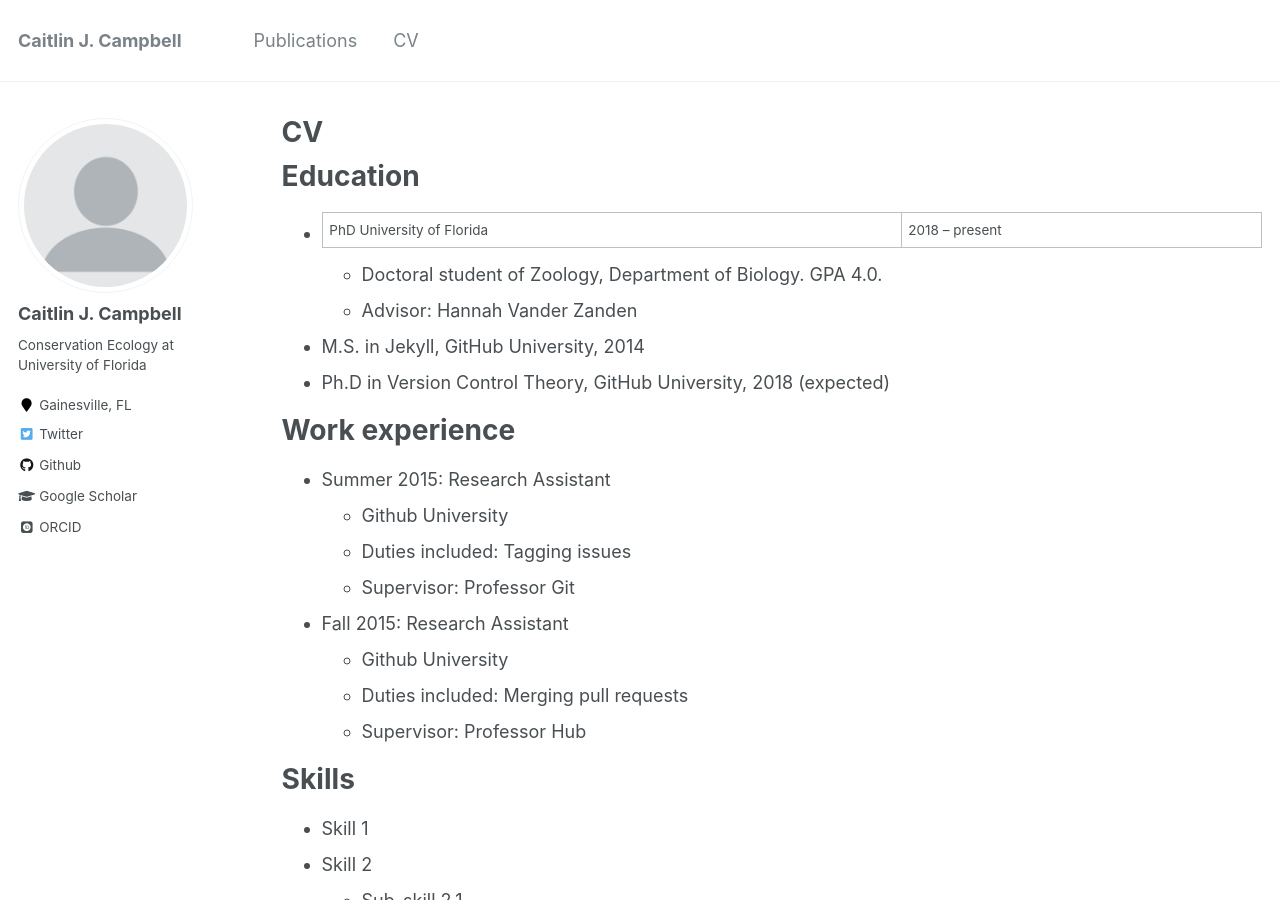
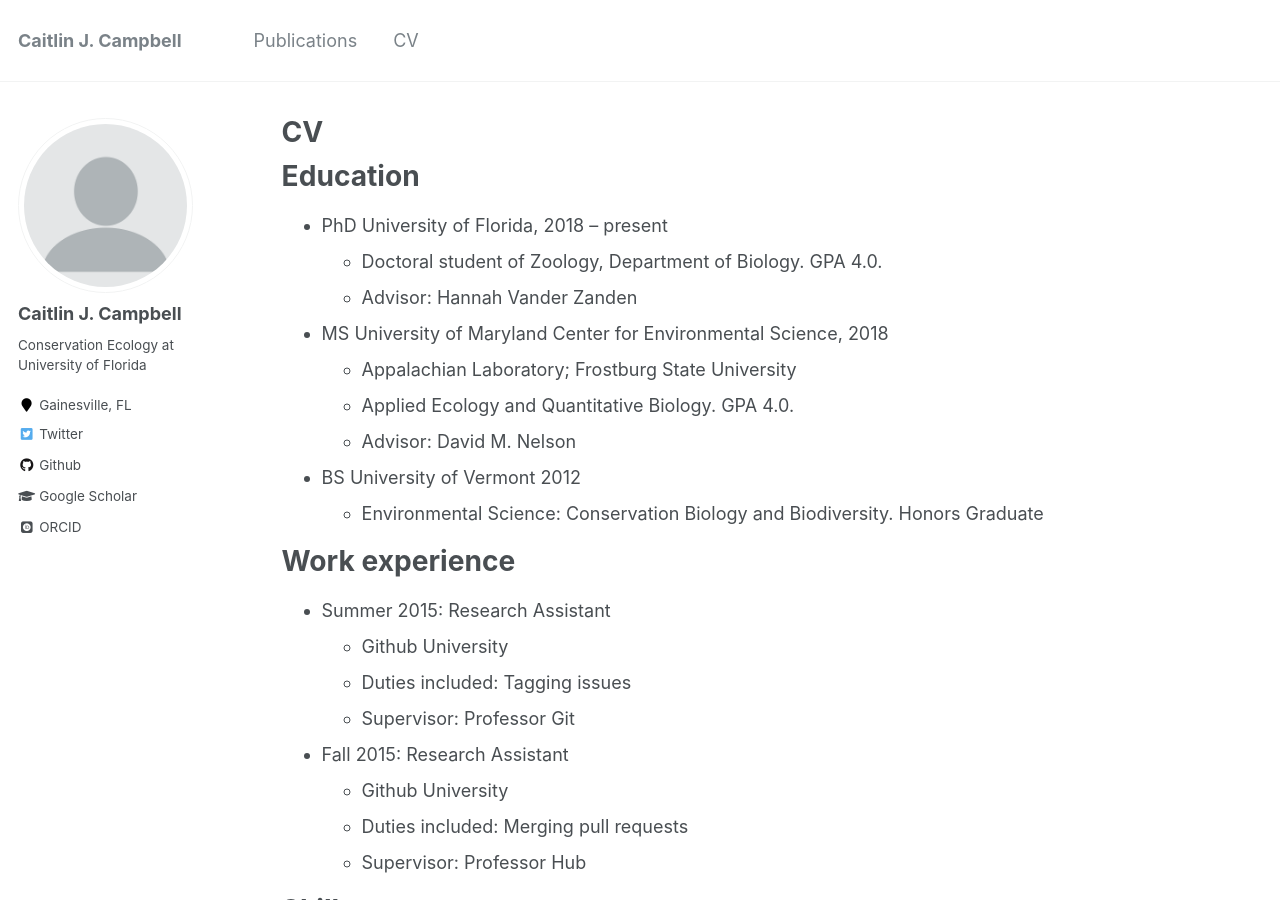
Before and after one commit to cjcampbell/cjcampbell.github.io, a Jekyll site: the page built from docs/_pages/cv.md, in a window 1280 px wide and 900 px high. Built offline with Jekyll 4.4.1, drawn with Linux system fonts in a browser that asks for light colours; some web fonts are replaced.

Commit message:
more test edits

```diff
--- a/docs/_pages/cv.md
+++ b/docs/_pages/cv.md
@@ -11,12 +11,18 @@ redirect_from:
 
 Education
 ======
-* PhD	University of Florida   |   2018 – present
+* PhD	University of Florida, 2018 – present
     * Doctoral student of Zoology, Department of Biology. GPA 4.0.
     * Advisor: Hannah Vander Zanden
 
-* M.S. in Jekyll, GitHub University, 2014
-* Ph.D in Version Control Theory, GitHub University, 2018 (expected)
+* MS	University of Maryland Center for Environmental Science, 2018
+    * Appalachian Laboratory; Frostburg State University
+    * Applied Ecology and Quantitative Biology. GPA 4.0.
+    * Advisor: David M. Nelson
+
+* BS	University of Vermont	2012
+    * Environmental Science: Conservation Biology and Biodiversity.
+    Honors Graduate
 
 Work experience
 ======
```
